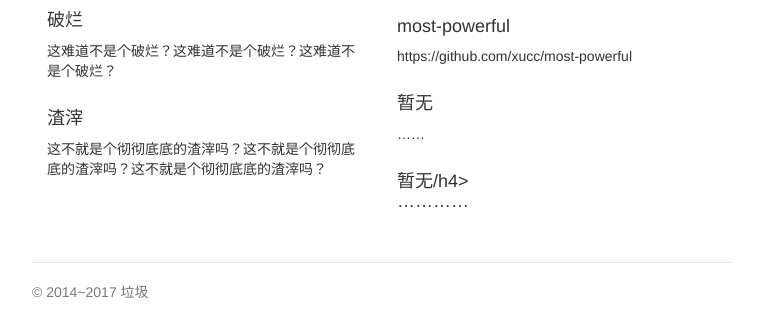
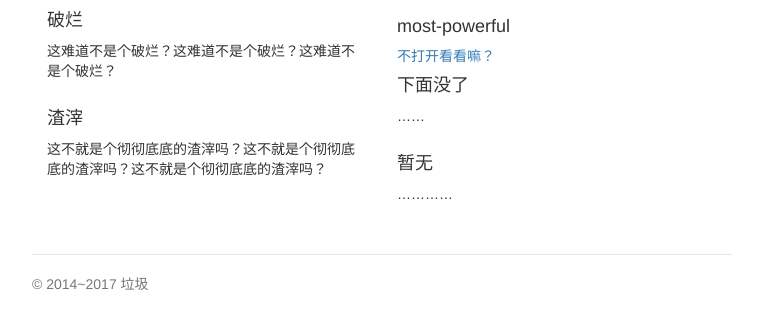
Before and after one commit to xucc/xucc.github.io, a plain HTML site: page index.html in a window 1280 px wide. Shown: the part 467-800 px from the top of the page, without its empty margins (258-1021 px from the left). Drawn offline with Linux system fonts and the light colour scheme.

Commit message:
变化大了肯定有问题
对主页的小调整

```diff
--- a/index.html
+++ b/index.html
@@ -52,12 +52,12 @@
 		<h2>我的项目</h2>
         <div class="col-lg-6">
           <h4>most-powerful</h4>
-          <p>https://github.com/xucc/most-powerful</p>
+          <a href="https://github.com/xucc/most-powerful">不打开看看嘛？</a>
+
+          <h4>下面没了</h4>
+          <p>……</p>
 
           <h4>暂无</h4>
-          <p>……</p>
-
-          <h4>暂无/h4>
           <p>…………</p>
         </div>
       </div>
```
